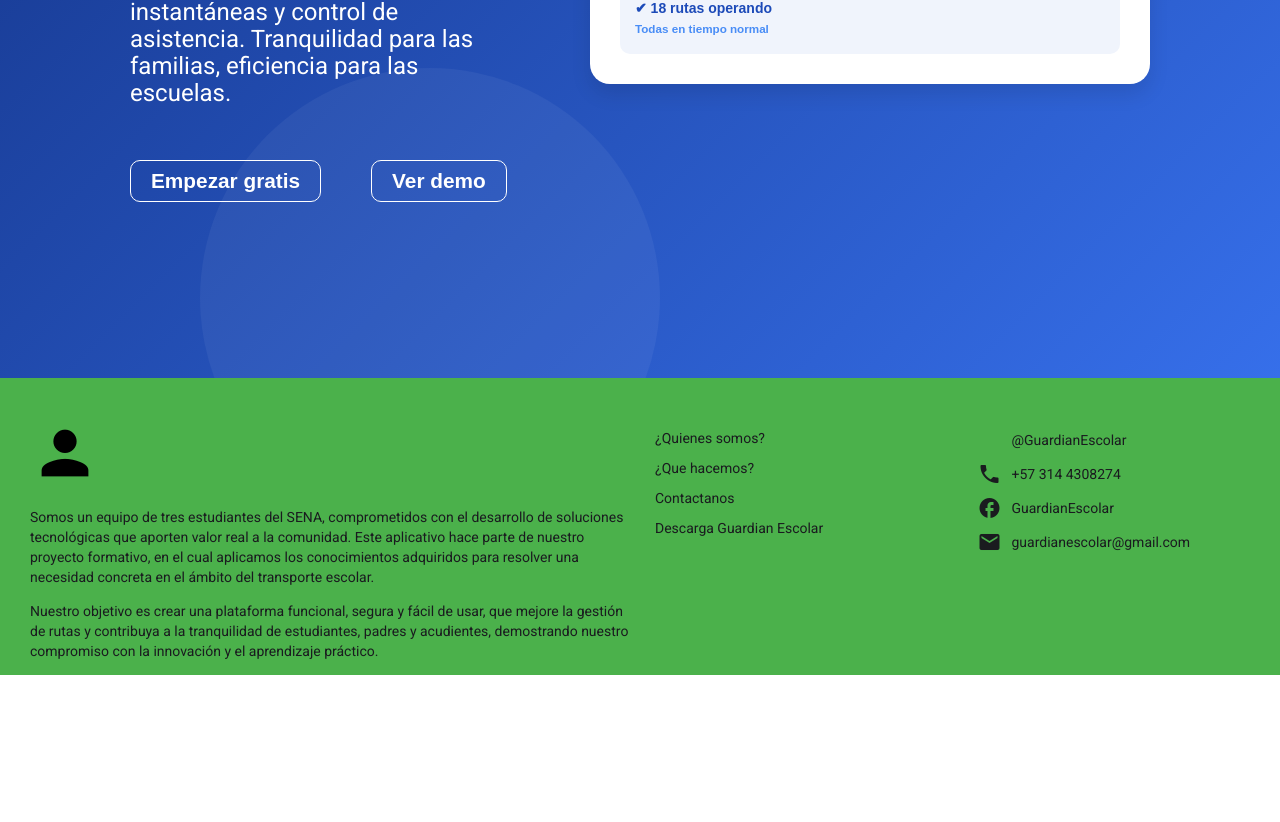
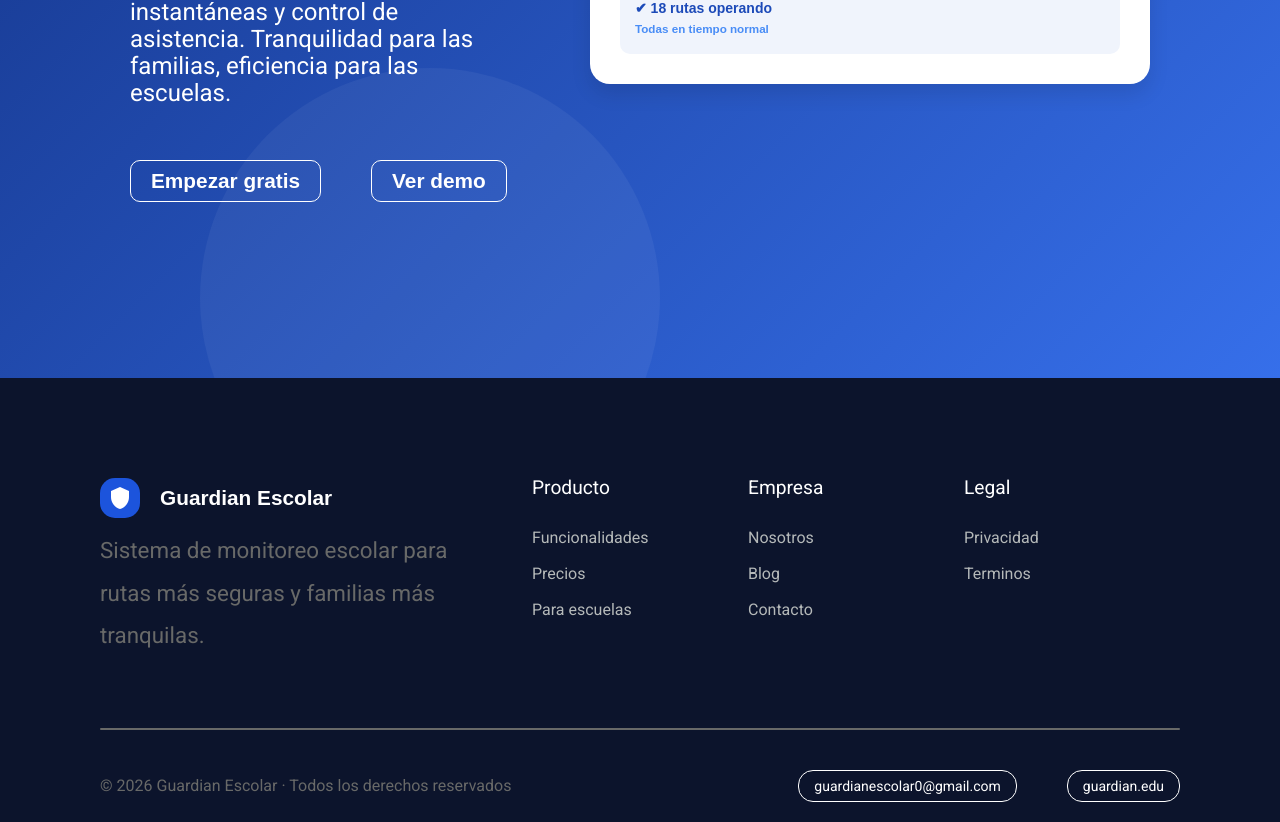
Before and after one commit to school-guardian-project/GuardianEscolar, an Angular app: page / in a window 1280 px wide. Shown: the part 702-1524 px from the top of the page. Before the commit the page ends 1377 px from the top, so only its background shows below. Built offline with nearby package versions, Linux system fonts and the light colour scheme.

Commit message:
style(footer): the footer styles were modified for a better design

```diff
--- a/src/app/shared/components/navbar/navbar/navbar.css
+++ b/src/app/shared/components/navbar/navbar/navbar.css
@@ -20,7 +20,7 @@ mat-toolbar,
 
 .shield {
     color: white;
-    background-color: #1c2c4c;
+    background-color: #1c54dc;
     border-radius: 15px;
     width: 40px;
     height: 40px;
@@ -62,6 +62,7 @@ mat-toolbar,
 
 .space {
     margin: 0 20px;
+    cursor: pointer;
 }
 
 .spaces {
--- a/src/app/shared/components/navbar/navbar/navbar.html
+++ b/src/app/shared/components/navbar/navbar/navbar.html
@@ -11,6 +11,8 @@
 
     <div class="navbar-center">
         <div class="spaces">Funcionalidades</div>
+
+        <div class="spaces">Precios</div>
 
         <div class="inColumn spaces">
             <span>Como</span>
--- a/src/app/shared/footer/footer.css
+++ b/src/app/shared/footer/footer.css
@@ -1,44 +1,100 @@
 footer {
     width: 100%;
     display: flex;
+    flex-direction: column;
+    background-color: #0c142c;
+    padding: 100px 100px 0 100px;
+    box-sizing: border-box;
+}
+
+.footer-header {
+    width: 100%;
+    display: flex;
     flex-direction: row;
-    box-sizing: border-box;
-    gap: 20px;
-    background-color: #4BB14B;
-    padding-top: 40px;
+    margin-bottom: 60px;
+}
+
+.footer-down {
+    display: flex;
+    justify-content: space-between;
+    align-items: center;
+    padding-bottom: 20px;
+}
+
+.social {
+    border: white 1px solid;
+    padding: 5px 15px;
+    border-radius: 15px;
+    color: white;
+    margin-left: 50px;
+    cursor: pointer;
+}
+
+.link {
+    color: #b5b9b9;
+    font-size: 1rem;
+    cursor: pointer;
+}
+
+.down-right {
+    display: flex;
+    flex-direction: row;
+}
+
+.icon {
+    display: flex;
+    flex-direction: row;
+    align-items: center;
+
+}
+
+.description {
+    color: #686968;
+    font-size: 1.4rem;
 }
 
 .col1 {
-    width: 50%;
-    padding-left: 30px;
+    width: 40%;
 }
 
-.col1 mat-icon {
-    font-size: 70px;
-    width: 70px;
-    height: 70px;
-    color: black;
+.col {
+    width: 20%;
 }
 
-.col2 {
-    width: 25%;
+.title {
+    color: white;
+    font-size: 1.2rem;
+    margin-bottom: 30px;
 }
 
-.col2 div {
+.shield {
+    color: white;
+    background-color: #1c54dc;
+    border-radius: 15px;
+    width: 40px;
+    height: 40px;
     display: flex;
+    justify-content: center;
     align-items: center;
-    gap: 10px;
-    margin: 10px 0;
+    margin-right: 20px;
 }
 
-.col3 {
-    width: 25%;
-    flex-direction: column;
+.guardian {
+    color: white;
+    font-family: 'Poppins', sans-serif;
+    font-weight: 800;
+    font-size: 1.3rem;
 }
 
-.col3 .icons-contact {
-    display: flex;
-    align-items: center;
-    gap: 10px;
-    margin: 10px 0;
+.line {
+    background-color: #686968;
+    width: 100%;
+    height: 2px;
+    border-radius: 5px;
+    margin-bottom: 40px;
 }
+
+.down-left {
+    color: #686968;
+    font-size: 1rem;
+}
--- a/src/app/shared/footer/footer.html
+++ b/src/app/shared/footer/footer.html
@@ -1,32 +1,48 @@
 <footer>
-    <div class="col col1">
-        <div mat-icon-button>
-            <mat-icon>person</mat-icon>
-        </div>
-        <p>Somos un equipo de tres estudiantes del SENA, comprometidos con el desarrollo de soluciones tecnológicas que aporten valor real a la comunidad. Este aplicativo hace parte de nuestro proyecto formativo, en el cual aplicamos los conocimientos adquiridos para resolver una necesidad concreta en el ámbito del transporte escolar.</p>
-        <p>Nuestro objetivo es crear una plataforma funcional, segura y fácil de usar, que mejore la gestión de rutas y contribuya a la tranquilidad de estudiantes, padres y acudientes, demostrando nuestro compromiso con la innovación y el aprendizaje práctico.</p>
-    </div>
-    <div class="col col2">
-        <div>¿Quienes somos?</div>
-        <div>¿Que hacemos?</div>
-        <div>Contactanos</div>
-        <div>Descarga Guardian Escolar</div>
-    </div>
-    <div class="col col3">
-        <div class="icons-contact" mat-icon-button>
-            <mat-icon>instagram</mat-icon>@GuardianEscolar
+    <div class="footer-header">
+        <div class="col1">
+            <span class="icon">
+                <mat-icon class="shield">shield</mat-icon>
+                <div class="guardian">Guardian Escolar</div>
+            </span>
+
+            <p class="description">Sistema de monitoreo escolar para</p>
+            <p class="description">rutas más seguras y familias más</p>
+            <p class="description">tranquilas.</p>
         </div>
 
-        <div mat-icon-button class="icons-contact">
-            <mat-icon>phone</mat-icon>+57 314 4308274
+        <div class="col">
+            <div class="title">Producto</div>
+
+            <p class="link">Funcionalidades</p>
+            <p class="link">Precios</p>
+            <p class="link">Para escuelas</p>
         </div>
 
-        <div class="icons-contact" mat-icon-button>
-            <mat-icon>facebook</mat-icon>GuardianEscolar
+        <div class="col">
+            <div class="title">Empresa</div>
+
+            <p class="link">Nosotros</p>
+            <p class="link">Blog</p>
+            <p class="link">Contacto</p>
         </div>
 
-        <div class="icons-contact" mat-icon-button>
-            <mat-icon>mail</mat-icon>guardianescolar@gmail.com
+        <div class="col">
+            <div class="title">Legal</div>
+
+            <p class="link">Privacidad</p>
+            <p class="link">Terminos</p>
+        </div>
+    </div>
+
+    <div class="line"></div>
+
+    <div class="footer-down">
+        <div class="down-left">&copy; 2026 Guardian Escolar · Todos los derechos reservados</div>
+
+        <div class="down-right">
+            <div class="social">guardianescolar0@gmail.com</div>
+            <div class="social">guardian.edu</div>
         </div>
     </div>
 </footer>
```
